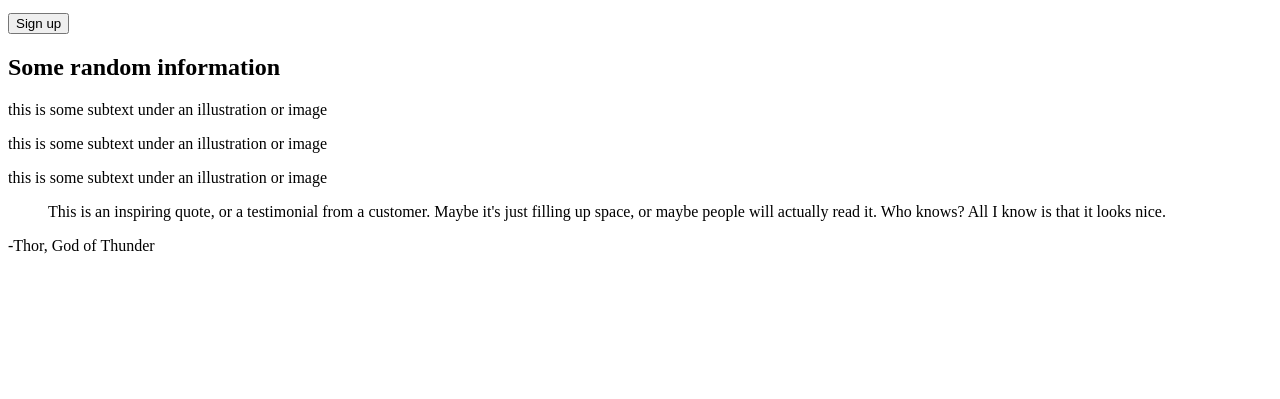
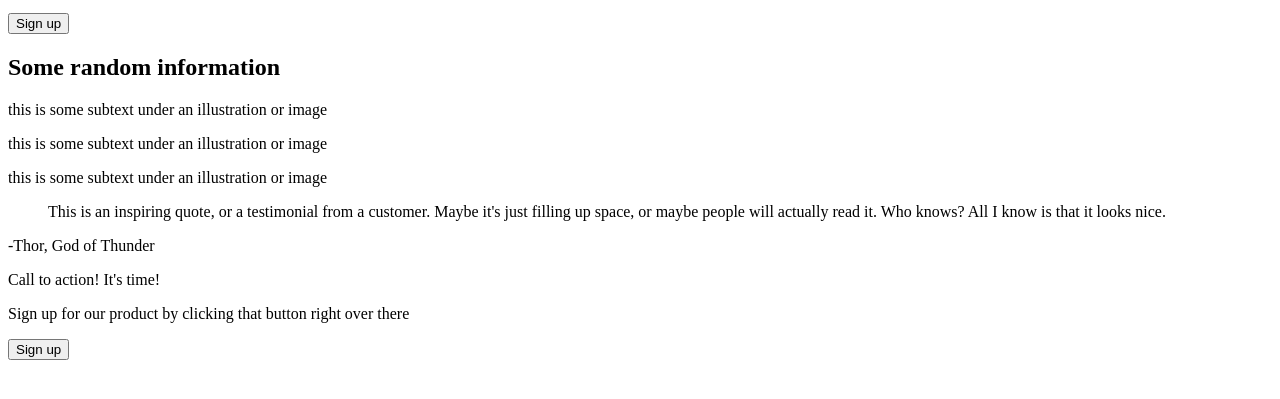
Before and after one commit to tiozzogabi/odin-landing-page, a plain HTML site: page index.html in a window 1280 px wide. Shown: the part 197-596 px from the top of the page. Drawn offline with Linux system fonts and the light colour scheme.

Commit message:
Add text and tags of action section

```diff
--- a/index.html
+++ b/index.html
@@ -48,7 +48,15 @@
             filling up space, or maybe people will actually read it. Who knows? All I know is that it looks nice.</blockquote>
             <p>-Thor, God of Thunder</p>
         </section>
-        <section></section>
+        <section class="action-container">
+            <div class="action-content">
+                <div class="action-text">
+                <p>Call to action! It's time!</p>
+                <p>Sign up for our product by clicking that button right over there</p>
+            </div>
+                <button class="action-button">Sign up</button>
+            </div>
+        </section>
     </main>
     <footer></footer>
 </body>
```
